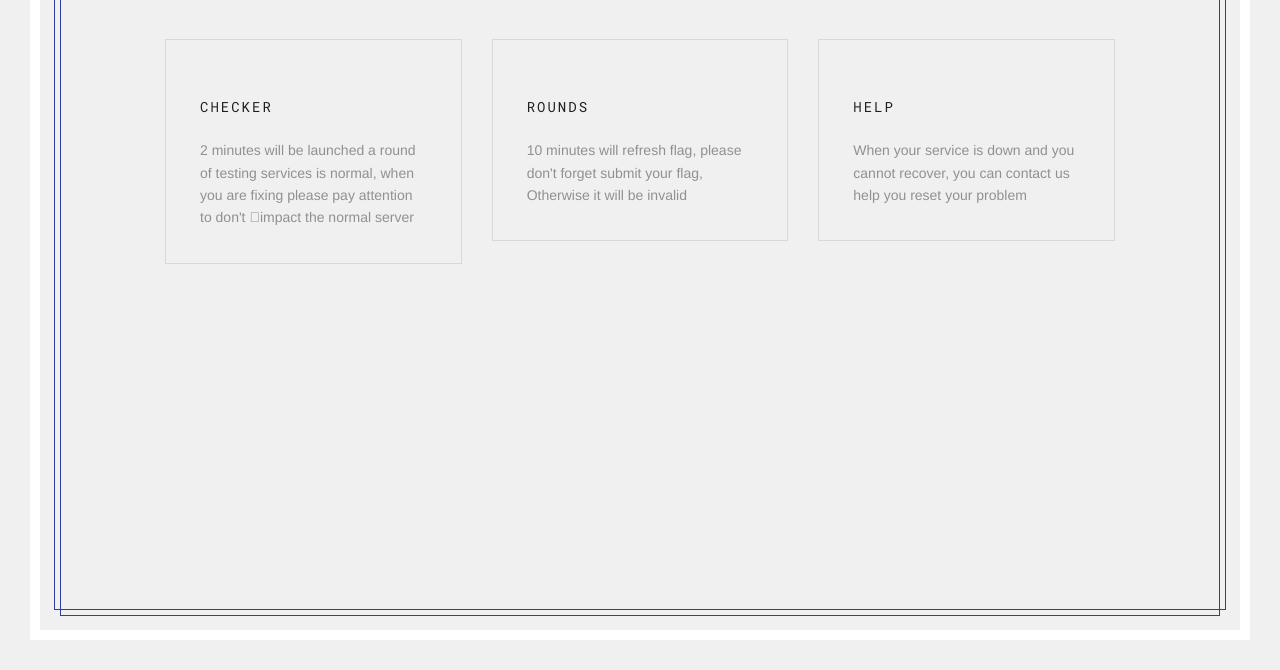
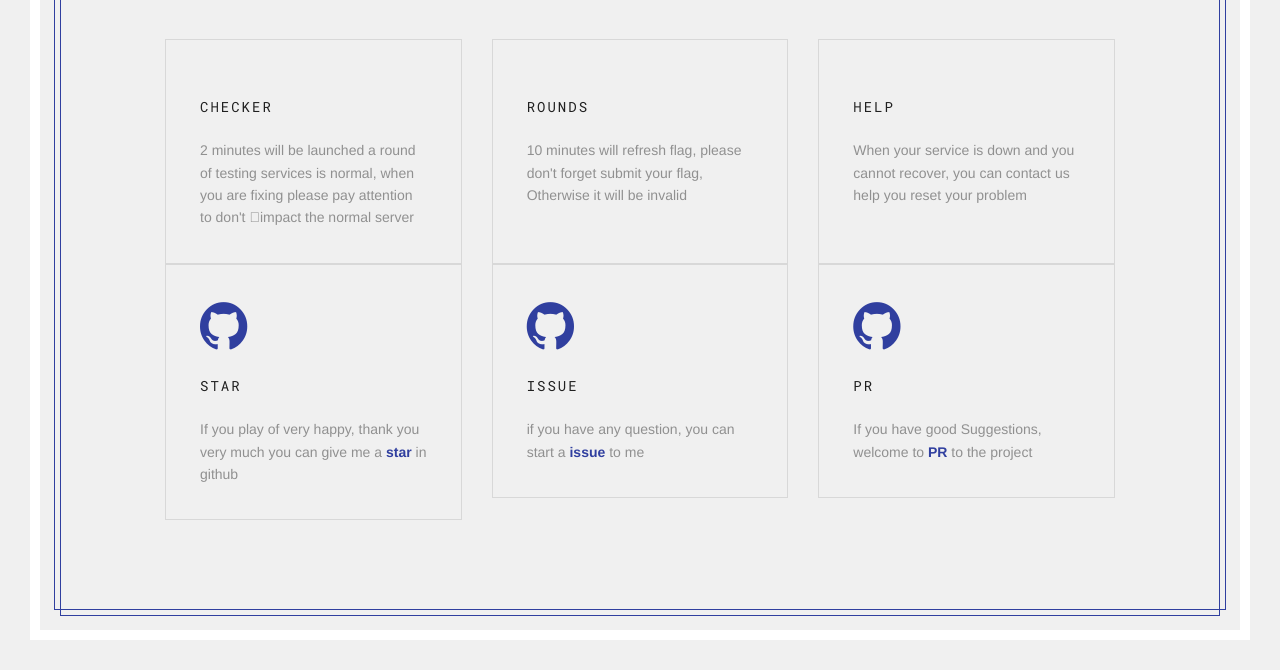
Before and after one commit to taropowder/AWDFF, a Django app: page / in a window 1280 px wide, after a click on "ABOUT". Shown: the part 619-1289 px from the top of the page. Run offline with Django 3.2, Linux system fonts and the light colour scheme; data that the repository does not hold is empty; parts of the project's set-up code (start-up, migrations or seed data) failed here and were passed over; some libraries are stand-ins or nearby versions; some web fonts are replaced.

Commit message:
最终版本发布

```diff
--- a/templates/start.html
+++ b/templates/start.html
@@ -329,6 +329,69 @@
                             </div>
                         </div>
 
+                    </div>
+
+
+                    <div class='row'>
+
+                                            <div class='col-md-4'>
+                            <div class='service'>
+
+                                <div class='icon'>
+                                   <i class='ion-social-github'></i>
+                                </div>
+
+                                <div class='content'>
+
+                                    <h4>star</h4>
+
+                                    <p>
+                                        If you play of very happy, thank you very much you can give me a <a href="https://github.com/taropowder/AWDFF"><strong class='color'>star</strong></a> in github
+                                    </p>
+
+                                </div>
+
+                            </div>
+                        </div>
+
+                        <div class='col-md-4'>
+                            <div class='service'>
+
+                                <div class='icon'>
+                                    <i class='ion-social-github'></i>
+                                </div>
+
+                                <div class='content'>
+
+                                    <h4>issue</h4>
+
+                                    <p>
+                                        if you have any question, you can start a <a href="https://github.com/taropowder/AWDFF"><strong class='color'>issue</strong></a> to me
+                                    </p>
+
+                                </div>
+
+                            </div>
+                        </div>
+                         <div class='col-md-4'>
+                            <div class='service'>
+
+                                <div class='icon'>
+                                    <i class='ion-social-github'></i>
+                                </div>
+
+                                <div class='content'>
+
+                                    <h4>PR</h4>
+
+                                    <p>
+                                       If you have good Suggestions, welcome to <a href="https://github.com/taropowder/AWDFF"><strong class='color'>PR</strong></a> to the project
+                                    </p>
+
+                                </div>
+
+                            </div>
+                        </div>
 
                     </div>
 
```
Also changed, not shown: other parts of templates/start.html (+2 -138 lines). Lines whose indentation alone changed are shown as unchanged.
